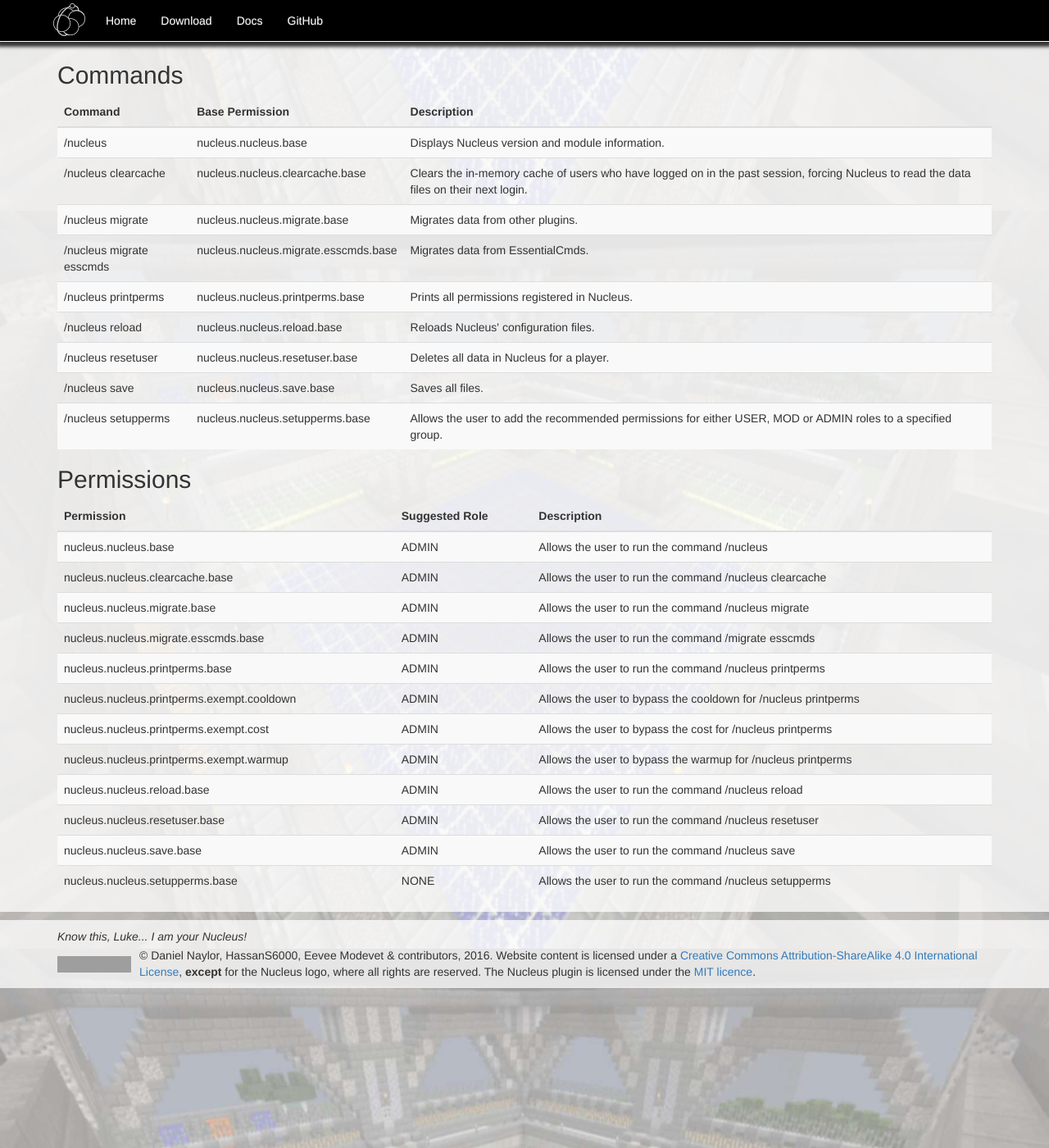
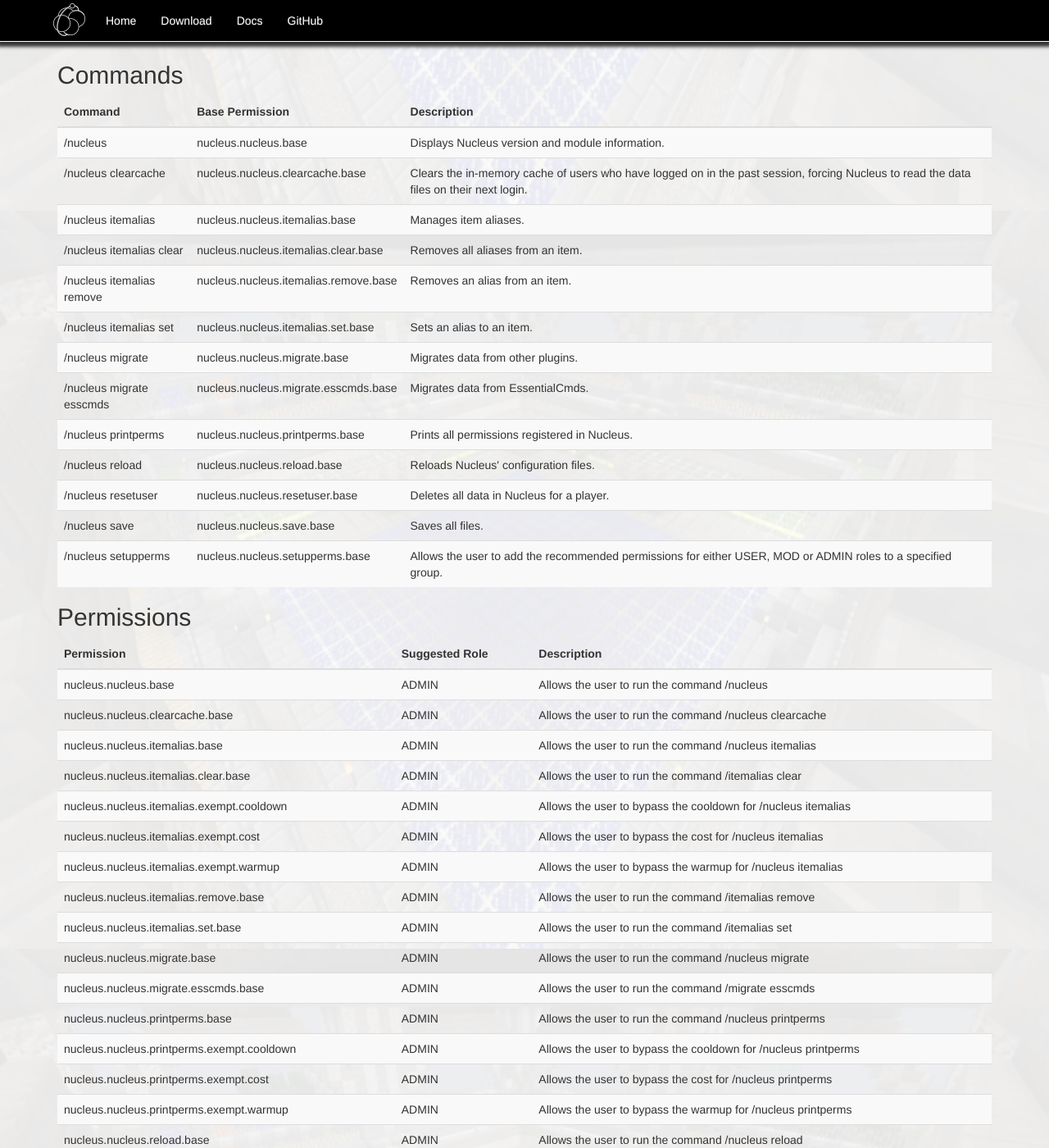
Before and after one commit to NucleusPowered/site-v1, a Jekyll site: the page built from docs/modules/core.md, in a window 1280 px wide and 1400 px high, scrolled down 643 px. Shown: the whole window at 82% size. Built offline with Jekyll 4.4.1, drawn with Linux system fonts in a browser that asks for light colours; grey boxes are pictures that could not be loaded.

Commit message:
Update to 0.9

```diff
--- a/_data/commands.yml
+++ b/_data/commands.yml
@@ -154,6 +154,9 @@
     aliases: afk
     cost: false
     permissions:
+    - {module: afk, defaultLevel: ADMIN, description: 'If kick notifications are not
+            sent to the server, players with this permission will still get these
+            notifications.', permission: nucleus.afk.notify}
     - {module: afk, defaultLevel: USER, description: Allows the user to run the command /afk,
         permission: nucleus.afk.base}
     - {module: afk, defaultLevel: ADMIN, description: Prevents the user from being kicked for being AFK for too long.,
@@ -338,6 +341,60 @@
     oneLineDescription: Clears the in-memory cache of users who have logged on in the past session, forcing Nucleus to read the data files on their next login.
     warmup: false
     permissionbase: nucleus.nucleus.clearcache
+-   commandName: nucleus itemalias
+    aliases: itemalias, item
+    cost: true
+    permissions:
+    - {module: core, defaultLevel: ADMIN, description: Allows the user to bypass the warmup for /nucleus itemalias,
+        permission: nucleus.nucleus.itemalias.exempt.warmup}
+    - {module: core, defaultLevel: ADMIN, description: Allows the user to run the command /nucleus itemalias,
+        permission: nucleus.nucleus.itemalias.base}
+    - {module: core, defaultLevel: ADMIN, description: Allows the user to bypass the cost for /nucleus itemalias,
+        permission: nucleus.nucleus.itemalias.exempt.cost}
+    - {module: core, defaultLevel: ADMIN, description: Allows the user to bypass the cooldown for /nucleus itemalias,
+        permission: nucleus.nucleus.itemalias.exempt.cooldown}
+    module: core
+    defaultLevel: ADMIN
+    cooldown: true
+    oneLineDescription: Manages item aliases.
+    warmup: true
+    permissionbase: nucleus.nucleus.itemalias
+-   commandName: nucleus itemalias clear
+    aliases: clear
+    cost: false
+    permissions:
+    - {module: core, defaultLevel: ADMIN, description: Allows the user to run the command /itemalias clear,
+        permission: nucleus.nucleus.itemalias.clear.base}
+    module: core
+    defaultLevel: ADMIN
+    cooldown: false
+    oneLineDescription: Removes all aliases from an item.
+    warmup: false
+    permissionbase: nucleus.nucleus.itemalias.clear
+-   commandName: nucleus itemalias remove
+    aliases: remove, del
+    cost: false
+    permissions:
+    - {module: core, defaultLevel: ADMIN, description: Allows the user to run the command /itemalias remove,
+        permission: nucleus.nucleus.itemalias.remove.base}
+    module: core
+    defaultLevel: ADMIN
+    cooldown: false
+    oneLineDescription: Removes an alias from an item.
+    warmup: false
+    permissionbase: nucleus.nucleus.itemalias.remove
+-   commandName: nucleus itemalias set
+    aliases: set
+    cost: false
+    permissions:
+    - {module: core, defaultLevel: ADMIN, description: Allows the user to run the command /itemalias set,
+        permission: nucleus.nucleus.itemalias.set.base}
+    module: core
+    defaultLevel: ADMIN
+    cooldown: false
+    oneLineDescription: Sets an alias to an item.
+    warmup: false
+    permissionbase: nucleus.nucleus.itemalias.set
 -   commandName: nucleus migrate
     aliases: migrate
     cost: false
@@ -1269,7 +1326,7 @@
     warmup: true
     permissionbase: nucleus.helpop
 -   commandName: message
-    aliases: message, m, msg, whisper, w, tell, t
+    aliases: message, m, msg, whisper, w, t
     cost: true
     permissions:
     - {module: message, defaultLevel: ADMIN, description: Allows the user to bypass the warmup for /message,
@@ -1610,10 +1667,10 @@
     aliases: clearnotes, removeallnotes
     cost: false
     permissions:
-    - {module: note, defaultLevel: MOD, description: Allows the user to run the command /clearnotes,
+    - {module: note, defaultLevel: ADMIN, description: Allows the user to run the command /clearnotes,
         permission: nucleus.clearnotes.base}
     module: note
-    defaultLevel: MOD
+    defaultLevel: ADMIN
     cooldown: false
     oneLineDescription: Allows the user to clear a player's notes.
     warmup: false
@@ -1636,10 +1693,10 @@
     aliases: removenote, deletenote, delnote
     cost: false
     permissions:
-    - {module: note, defaultLevel: MOD, description: Allows the user to run the command /removenote,
+    - {module: note, defaultLevel: ADMIN, description: Allows the user to run the command /removenote,
         permission: nucleus.removenote.base}
     module: note
-    defaultLevel: MOD
+    defaultLevel: ADMIN
     cooldown: false
     oneLineDescription: Allows the user to delete a specific note attached to a player.
     warmup: false
@@ -1665,7 +1722,7 @@
     warmup: true
     permissionbase: nucleus.list
 -   commandName: seen
-    aliases: seen, seenplayer
+    aliases: seen, seenplayer, lookup
     cost: true
     permissions:
     - {module: playerinfo, defaultLevel: ADMIN, description: Allows the user to run the command /seen,
@@ -1674,7 +1731,7 @@
         permission: nucleus.seen.exempt.cost}
     - {module: playerinfo, defaultLevel: ADMIN, description: Allows the user to bypass the warmup for /seen,
         permission: nucleus.seen.exempt.warmup}
-    - {module: playerinfo, defaultLevel: ADMIN, description: Allows the user to see entended information about a player in /seen.,
+    - {module: playerinfo, defaultLevel: ADMIN, description: Allows the user to see extended information about a player in /seen.,
         permission: nucleus.seen.extended}
     - {module: playerinfo, defaultLevel: ADMIN, description: Allows the user to bypass the cooldown for /seen,
         permission: nucleus.seen.exempt.cooldown}
@@ -1786,6 +1843,42 @@
     oneLineDescription: Remove a server rule.
     warmup: false
     permissionbase: nucleus.rules.remove
+-   commandName: itembuy
+    aliases: itembuy, buy
+    cost: false
+    permissions:
+    - {module: server-shop, defaultLevel: USER, description: Allows the user to run the command /itembuy,
+        permission: nucleus.itembuy.base}
+    module: server-shop
+    defaultLevel: USER
+    cooldown: false
+    oneLineDescription: Allows the user to buy an item from the server for a set price.
+    warmup: false
+    permissionbase: nucleus.itembuy
+-   commandName: itemsell
+    aliases: itemsell, sell
+    cost: false
+    permissions:
+    - {module: server-shop, defaultLevel: USER, description: Allows the user to run the command /itemsell,
+        permission: nucleus.itemsell.base}
+    module: server-shop
+    defaultLevel: USER
+    cooldown: false
+    oneLineDescription: Allows the user to sell an item to the server for a set price.
+    warmup: false
+    permissionbase: nucleus.itemsell
+-   commandName: setworth
+    aliases: setworth, setitemworth
+    cost: false
+    permissions:
+    - {module: server-shop, defaultLevel: ADMIN, description: Allows the user to run the command /setworth,
+        permission: nucleus.setworth.base}
+    module: server-shop
+    defaultLevel: ADMIN
+    cooldown: false
+    oneLineDescription: Allows the user to set the buy or sell price of an item.
+    warmup: false
+    permissionbase: nucleus.setworth
 -   commandName: firstspawn
     aliases: firstspawn
     cost: true
@@ -2057,10 +2150,10 @@
     aliases: clearwarnings, removeallwarnings
     cost: false
     permissions:
-    - {module: warn, defaultLevel: MOD, description: Allows the user to run the command /clearwarnings,
+    - {module: warn, defaultLevel: ADMIN, description: Allows the user to run the command /clearwarnings,
         permission: nucleus.clearwarnings.base}
     module: warn
-    defaultLevel: MOD
+    defaultLevel: ADMIN
     cooldown: false
     oneLineDescription: Allows the user to clear a player's warnings.
     warmup: false
@@ -2069,10 +2162,10 @@
     aliases: removewarning, deletewarning, delwarn
     cost: false
     permissions:
-    - {module: warn, defaultLevel: MOD, description: Allows the user to run the command /removewarning,
+    - {module: warn, defaultLevel: ADMIN, description: Allows the user to run the command /removewarning,
         permission: nucleus.removewarning.base}
     module: warn
-    defaultLevel: MOD
+    defaultLevel: ADMIN
     cooldown: false
     oneLineDescription: Allows the user to delete a specific warning attached to a player.
     warmup: false
--- a/_data/permissions.yml
+++ b/_data/permissions.yml
@@ -46,6 +46,9 @@
     permission: nucleus.afk.exempt.kick}
 - {module: afk, defaultLevel: NONE, description: Prevents the user from going AFK.,
     permission: nucleus.afk.exempt.toggle}
+- {module: afk, defaultLevel: ADMIN, description: 'If kick notifications are not sent
+        to the server, players with this permission will still get these notifications.',
+    permission: nucleus.afk.notify}
 - {module: back, defaultLevel: ADMIN, description: Allows the user to run the command /back,
     permission: nucleus.back.base}
 - {module: back, defaultLevel: ADMIN, description: Allows the user to bypass the cooldown for /back,
@@ -128,6 +131,20 @@
     permission: nucleus.nucleus.base}
 - {module: core, defaultLevel: ADMIN, description: Allows the user to run the command /nucleus clearcache,
     permission: nucleus.nucleus.clearcache.base}
+- {module: core, defaultLevel: ADMIN, description: Allows the user to run the command /nucleus itemalias,
+    permission: nucleus.nucleus.itemalias.base}
+- {module: core, defaultLevel: ADMIN, description: Allows the user to run the command /itemalias clear,
+    permission: nucleus.nucleus.itemalias.clear.base}
+- {module: core, defaultLevel: ADMIN, description: Allows the user to bypass the cooldown for /nucleus itemalias,
+    permission: nucleus.nucleus.itemalias.exempt.cooldown}
+- {module: core, defaultLevel: ADMIN, description: Allows the user to bypass the cost for /nucleus itemalias,
+    permission: nucleus.nucleus.itemalias.exempt.cost}
+- {module: core, defaultLevel: ADMIN, description: Allows the user to bypass the warmup for /nucleus itemalias,
+    permission: nucleus.nucleus.itemalias.exempt.warmup}
+- {module: core, defaultLevel: ADMIN, description: Allows the user to run the command /itemalias remove,
+    permission: nucleus.nucleus.itemalias.remove.base}
+- {module: core, defaultLevel: ADMIN, description: Allows the user to run the command /itemalias set,
+    permission: nucleus.nucleus.itemalias.set.base}
 - {module: core, defaultLevel: ADMIN, description: Allows the user to run the command /nucleus migrate,
     permission: nucleus.nucleus.migrate.base}
 - {module: core, defaultLevel: ADMIN, description: Allows the user to run the command /migrate esscmds,
@@ -214,7 +231,7 @@
     permission: nucleus.lightning.others}
 - {module: fun, defaultLevel: ADMIN, description: Allows the user to use selectors for the command /lightning,
     permission: nucleus.lightning.selectors}
-- {module: home, defaultLevel: USER, description: Allows the user to run the command /deletehome,
+- {module: home, defaultLevel: USER, description: Allows the user to run the command /home,
     permission: nucleus.home.base}
 - {module: home, defaultLevel: ADMIN, description: Allows the user to run the command /deletehomeother,
     permission: nucleus.home.deleteother.base}
@@ -298,13 +315,13 @@
     permission: nucleus.lore.exempt.cost}
 - {module: item, defaultLevel: ADMIN, description: Allows the user to bypass the warmup for /lore,
     permission: nucleus.lore.exempt.warmup}
-- {module: item, defaultLevel: ADMIN, description: Allows the user to run the command /lore clear,
+- {module: item, defaultLevel: ADMIN, description: Allows the user to run the command /lore add,
     permission: nucleus.lore.set.base}
-- {module: item, defaultLevel: ADMIN, description: Allows the user to bypass the cooldown for /lore clear,
+- {module: item, defaultLevel: ADMIN, description: Allows the user to bypass the cooldown for /lore add,
     permission: nucleus.lore.set.exempt.cooldown}
-- {module: item, defaultLevel: ADMIN, description: Allows the user to bypass the cost for /lore clear,
+- {module: item, defaultLevel: ADMIN, description: Allows the user to bypass the cost for /lore add,
     permission: nucleus.lore.set.exempt.cost}
-- {module: item, defaultLevel: ADMIN, description: Allows the user to bypass the warmup for /lore clear,
+- {module: item, defaultLevel: ADMIN, description: Allows the user to bypass the warmup for /lore add,
     permission: nucleus.lore.set.exempt.warmup}
 - {module: item, defaultLevel: ADMIN, description: Allows the user to run the command /more,
     permission: nucleus.more.base}
@@ -420,17 +437,17 @@
     permission: nucleus.helpop.exempt.warmup}
 - {module: message, defaultLevel: MOD, description: Allows the user to receive message via /helpop,
     permission: nucleus.helpop.receive}
-- {module: message, defaultLevel: USER, description: Allows the user to run the command /message,
+- {module: message, defaultLevel: USER, description: Allows the user to run the command /reply,
     permission: nucleus.message.base}
 - {module: message, defaultLevel: ADMIN, description: Allows user to type colors into messages.,
     permission: nucleus.message.color}
 - {module: message, defaultLevel: ADMIN, description: Allows user to type colours into messages.,
     permission: nucleus.message.colour}
-- {module: message, defaultLevel: ADMIN, description: Allows the user to bypass the cooldown for /message,
+- {module: message, defaultLevel: ADMIN, description: Allows the user to bypass the cooldown for /reply,
     permission: nucleus.message.exempt.cooldown}
-- {module: message, defaultLevel: ADMIN, description: Allows the user to bypass the cost for /message,
+- {module: message, defaultLevel: ADMIN, description: Allows the user to bypass the cost for /reply,
     permission: nucleus.message.exempt.cost}
-- {module: message, defaultLevel: ADMIN, description: Allows the user to bypass the warmup for /message,
+- {module: message, defaultLevel: ADMIN, description: Allows the user to bypass the warmup for /reply,
     permission: nucleus.message.exempt.warmup}
 - {module: message, defaultLevel: ADMIN, description: Allows user to use magic characters into messages.,
     permission: nucleus.message.magic}
@@ -562,7 +579,7 @@
     permission: nucleus.realname.exempt.warmup}
 - {module: note, defaultLevel: MOD, description: Allows the user to run the command /checknotes,
     permission: nucleus.checknotes.base}
-- {module: note, defaultLevel: MOD, description: Allows the user to run the command /clearnotes,
+- {module: note, defaultLevel: ADMIN, description: Allows the user to run the command /clearnotes,
     permission: nucleus.clearnotes.base}
 - {module: note, defaultLevel: MOD, description: Allows the user to run the command /note,
     permission: nucleus.note.base}
@@ -570,7 +587,7 @@
     permission: nucleus.note.notify}
 - {module: note, defaultLevel: MOD, description: Allows user to see other users notes when they login.,
     permission: nucleus.note.showonlogin}
-- {module: note, defaultLevel: MOD, description: Allows the user to run the command /removenote,
+- {module: note, defaultLevel: ADMIN, description: Allows the user to run the command /removenote,
     permission: nucleus.removenote.base}
 - {module: playerinfo, defaultLevel: USER, description: Allows the user to run the command /list,
     permission: nucleus.list.base}
@@ -590,9 +607,9 @@
     permission: nucleus.seen.exempt.cost}
 - {module: playerinfo, defaultLevel: ADMIN, description: Allows the user to bypass the warmup for /seen,
     permission: nucleus.seen.exempt.warmup}
-- {module: playerinfo, defaultLevel: ADMIN, description: Allows the user to see entended information about a player in /seen.,
+- {module: playerinfo, defaultLevel: ADMIN, description: Allows the user to see extended information about a player in /seen.,
     permission: nucleus.seen.extended}
-- {module: powertool, defaultLevel: ADMIN, description: Allows the user to run the command /powertool,
+- {module: powertool, defaultLevel: ADMIN, description: Allows the user to run the command /powertool delete,
     permission: nucleus.powertool.base}
 - {module: rtp, defaultLevel: ADMIN, description: Allows the user to run the command /rtp,
     permission: nucleus.rtp.base}
@@ -608,6 +625,12 @@
     permission: nucleus.rules.base}
 - {module: rules, defaultLevel: ADMIN, description: Allows the user to run the command /rules remove,
     permission: nucleus.rules.remove.base}
+- {module: server-shop, defaultLevel: USER, description: Allows the user to run the command /itembuy,
+    permission: nucleus.itembuy.base}
+- {module: server-shop, defaultLevel: USER, description: Allows the user to run the command /itemsell,
+    permission: nucleus.itemsell.base}
+- {module: server-shop, defaultLevel: ADMIN, description: Allows the user to run the command /setworth,
+    permission: nucleus.setworth.base}
 - {module: sign, defaultLevel: ADMIN, description: Allows user to use text formatting on signs.,
     permission: nucleus.sign.formatting}
 - {module: spawn, defaultLevel: USER, description: Allows the user to run the command /firstspawn,
@@ -697,11 +720,11 @@
         vanish other players.', permission: nucleus.vanish.other}
 - {module: warn, defaultLevel: MOD, description: Allows the user to run the command /checkwarnings,
     permission: nucleus.checkwarnings.base}
-- {module: warn, defaultLevel: MOD, description: Allows the user to run the command /clearwarnings,
+- {module: warn, defaultLevel: ADMIN, description: Allows the user to run the command /clearwarnings,
     permission: nucleus.clearwarnings.base}
 - {module: warn, defaultLevel: MOD, description: Allows user to see other users warnings when they login.,
     permission: nucleus.note.showonlogin}
-- {module: warn, defaultLevel: MOD, description: Allows the user to run the command /removewarning,
+- {module: warn, defaultLevel: ADMIN, description: Allows the user to run the command /removewarning,
     permission: nucleus.removewarning.base}
 - {module: warn, defaultLevel: MOD, description: Allows the user to run the command /warn,
     permission: nucleus.warn.base}
@@ -755,7 +778,7 @@
     permission: nucleus.world.border.exempt.cost}
 - {module: world, defaultLevel: ADMIN, description: Allows the user to bypass the warmup for /world border,
     permission: nucleus.world.border.exempt.warmup}
-- {module: world, defaultLevel: ADMIN, description: Allows the user to run the command /border gen,
+- {module: world, defaultLevel: ADMIN, description: Allows the user to run the command /border cancelgen,
     permission: nucleus.world.border.gen.base}
 - {module: world, defaultLevel: ADMIN, description: Allows the user to bypass the cooldown for /border gen,
     permission: nucleus.world.border.gen.exempt.cooldown}
```
